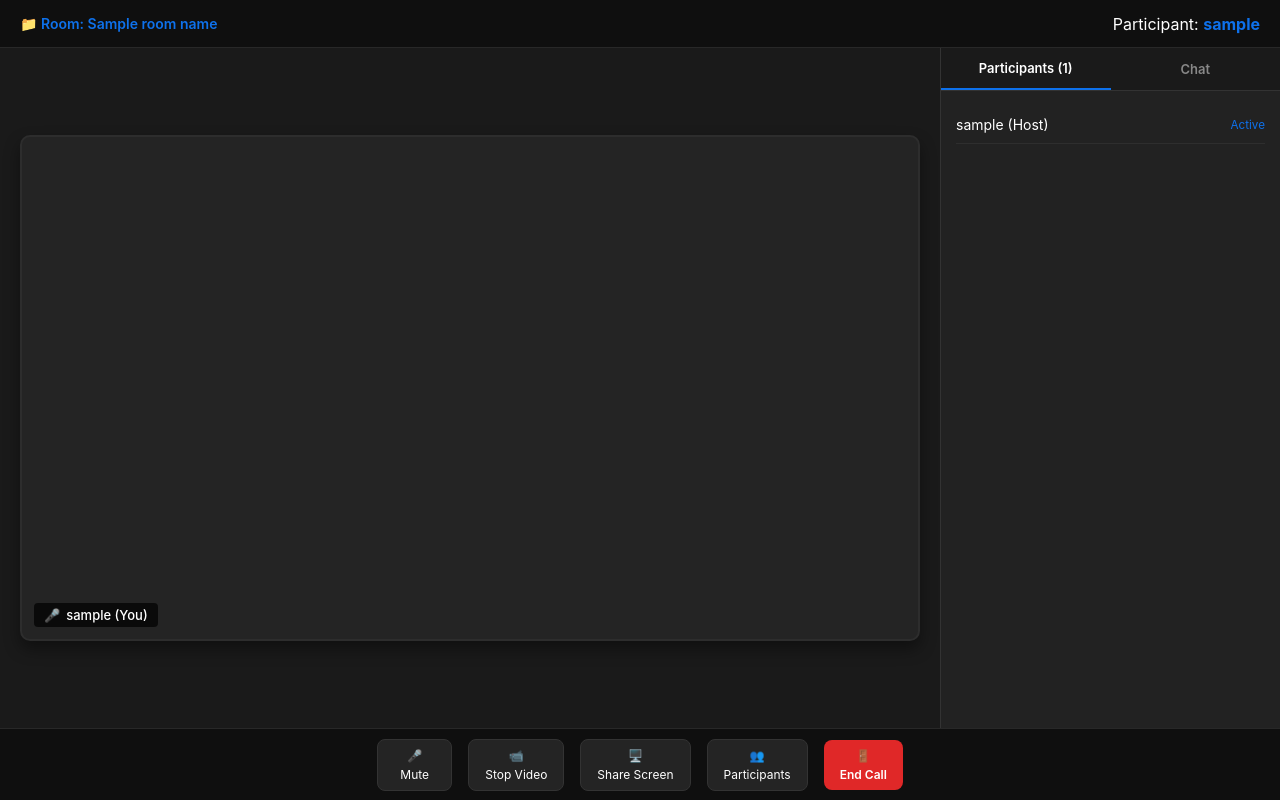
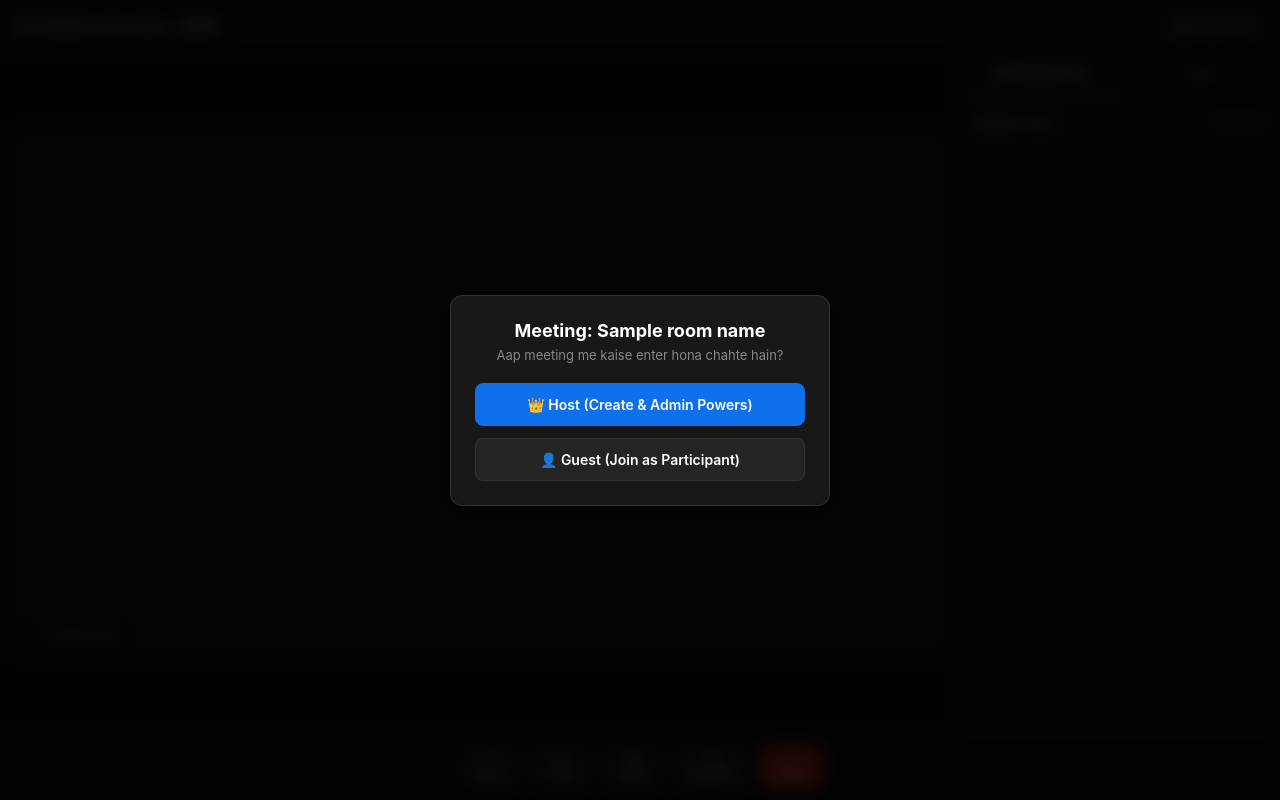
Before and after one commit to johnstark00000000-a11y/django-zoom-clone, a Django app: template video_app/templates/video_app/room.html in a window 1280 px wide. Run offline with Django 5.2, Linux system fonts and the light colour scheme; the template is opened without the code that fills it: most values are stand-ins (such as "Sample title", 1, 10 or a date in 2020).

Commit message:
Update room.html

```diff
--- a/video_app/templates/video_app/room.html
+++ b/video_app/templates/video_app/room.html
@@ -2,71 +2,176 @@
 <html lang="en">
 <head>
     <meta charset="UTF-8">
-    <meta name="viewport" content="width=device-width, initial-scale=1.0">
-    <title>Zoom Meeting - {{ room_name }}</title>
+    <meta name="viewport" content="width=device-width, initial-scale=1.0, maximum-scale=1.0, user-scalable=no">
+    <title>Zoom Room - {{ room_name }}</title>
     <style>
         * {
             box-sizing: border-box;
             margin: 0;
             padding: 0;
             font-family: -apple-system, BlinkMacSystemFont, "Segoe UI", Roboto, sans-serif;
+            -webkit-tap-highlight-color: transparent;
         }
 
         body {
-            background-color: #141414;
+            background-color: #0d0d0d;
             color: #ffffff;
             height: 100vh;
+            height: 100dvh;
             display: flex;
             flex-direction: column;
             overflow: hidden;
         }
 
-        /* Top Header Navigation */
+        /* Mode Selection Overlay Card */
+        .role-overlay {
+            position: fixed;
+            top: 0; left: 0; right: 0; bottom: 0;
+            background: rgba(0, 0, 0, 0.85);
+            backdrop-filter: blur(8px);
+            z-index: 999;
+            display: flex;
+            align-items: center;
+            justify-content: center;
+            padding: 20px;
+        }
+
+        .role-card {
+            background: #181818;
+            border: 1px solid #333;
+            border-radius: 12px;
+            padding: 24px;
+            width: 100%;
+            max-width: 380px;
+            text-align: center;
+            box-shadow: 0 8px 24px rgba(0,0,0,0.6);
+        }
+
+        .role-card h2 {
+            font-size: 18px;
+            margin-bottom: 6px;
+            color: #fff;
+        }
+
+        .role-card p {
+            font-size: 13px;
+            color: #888;
+            margin-bottom: 20px;
+        }
+
+        .role-btn-group {
+            display: flex;
+            flex-direction: column;
+            gap: 12px;
+        }
+
+        .btn-select {
+            padding: 12px;
+            border-radius: 8px;
+            border: 1px solid #333;
+            background: #242424;
+            color: #fff;
+            font-size: 14px;
+            font-weight: 600;
+            cursor: pointer;
+            display: flex;
+            align-items: center;
+            justify-content: center;
+            gap: 8px;
+            transition: 0.2s;
+        }
+
+        .btn-select:hover {
+            background: #2d2d2d;
+        }
+
+        .btn-select.host {
+            background: #0e71eb;
+            border-color: #0e71eb;
+        }
+
+        .btn-select.host:hover {
+            background: #0c62ce;
+        }
+
+        /* Top Header Bar */
         .header {
-            height: 48px;
-            background-color: #0f0f0f;
+            height: 52px;
+            background-color: #141414;
             display: flex;
             align-items: center;
             justify-content: space-between;
-            padding: 0 20px;
-            border-bottom: 1px solid #282828;
+            padding: 0 16px;
+            border-bottom: 1px solid #262626;
         }
 
-        .room-info {
+        .meeting-title {
+            display: flex;
+            align-items: center;
+            gap: 8px;
             font-size: 14px;
             font-weight: 600;
-            color: #0e71eb;
         }
 
-        /* Main Screen Layout */
+        .badge-role {
+            background-color: #333;
+            color: #fff;
+            font-size: 10px;
+            padding: 2px 6px;
+            border-radius: 4px;
+            text-transform: uppercase;
+            font-weight: 700;
+        }
+
+        .badge-role.is-host {
+            background-color: #0e71eb;
+        }
+
+        .invite-btn {
+            background: #242424;
+            border: 1px solid #3a3a3a;
+            color: #2b82fb;
+            padding: 6px 12px;
+            border-radius: 6px;
+            font-size: 12px;
+            cursor: pointer;
+            font-weight: 600;
+        }
+
+        /* Workspace & Video Grid */
         .workspace {
             flex: 1;
             display: flex;
             position: relative;
             overflow: hidden;
-            background-color: #1a1a1a;
         }
 
-        /* Dynamic Zoom Video Grid */
         .video-grid {
             flex: 1;
             display: grid;
-            grid-template-columns: repeat(auto-fit, minmax(320px, 1fr));
-            gap: 16px;
-            padding: 20px;
+            grid-template-columns: repeat(auto-fit, minmax(280px, 1fr));
+            gap: 12px;
+            padding: 12px;
             align-content: center;
             justify-content: center;
             overflow-y: auto;
         }
 
+        @media (max-width: 600px) {
+            .video-grid {
+                grid-template-columns: 1fr;
+                padding: 8px;
+                gap: 8px;
+            }
+        }
+
         .video-card {
             position: relative;
-            background-color: #242424;
+            background-color: #1f1f1f;
             border-radius: 10px;
             overflow: hidden;
             aspect-ratio: 16 / 9;
-            box-shadow: 0 8px 16px rgba(0, 0, 0, 0.4);
-            border: 2px solid #2d2d2d;
+            border: 2px solid #2a2a2a;
             display: flex;
             align-items: center;
             justify-content: center;
@@ -78,327 +183,265 @@
             object-fit: cover;
         }
 
-        .video-card .avatar {
-            width: 80px;
-            height: 80px;
-            background-color: #0e71eb;
+        .avatar {
+            width: 70px;
+            height: 70px;
+            background: #0e71eb;
             border-radius: 50%;
             display: none;
             align-items: center;
             justify-content: center;
-            font-size: 32px;
+            font-size: 28px;
             font-weight: bold;
         }
 
-        .video-card.video-off video {
-            display: none;
-        }
-
-        .video-card.video-off .avatar {
-            display: flex;
-        }
+        .video-card.off video { display: none; }
+        .video-card.off .avatar { display: flex; }
 
         .user-tag {
             position: absolute;
-            bottom: 12px;
-            left: 12px;
-            background: rgba(0, 0, 0, 0.7);
-            padding: 4px 10px;
+            bottom: 8px;
+            left: 8px;
+            background: rgba(0, 0, 0, 0.75);
+            padding: 4px 8px;
             border-radius: 4px;
-            font-size: 13px;
-            font-weight: 500;
+            font-size: 12px;
             backdrop-filter: blur(4px);
-            display: flex;
-            align-items: center;
-            gap: 6px;
         }
 
-        /* Right Sidebar Panel */
+        /* Right Panel Sidebar */
         .sidebar {
-            width: 340px;
-            background-color: #222222;
-            border-left: 1px solid #333;
+            width: 320px;
+            background-color: #181818;
+            border-left: 1px solid #2a2a2a;
             display: flex;
             flex-direction: column;
-            transition: all 0.3s ease;
+            z-index: 20;
         }
 
-        .sidebar.hidden {
-            display: none;
+        @media (max-width: 768px) {
+            .sidebar {
+                position: absolute; right: 0; top: 0; bottom: 0;
+                width: 100%; max-width: 340px;
+                box-shadow: -5px 0 20px rgba(0,0,0,0.8);
+            }
         }
+
+        .sidebar.hidden { display: none; }
 
         .sidebar-tabs {
             display: flex;
-            border-bottom: 1px solid #333;
-            background-color: #1a1a1a;
+            border-bottom: 1px solid #2a2a2a;
+            background: #121212;
         }
 
         .tab-btn {
-            flex: 1;
-            padding: 12px;
-            background: none;
-            border: none;
-            color: #888;
+            flex: 1; padding: 12px;
+            background: none; border: none;
+            color: #888; font-weight: bold; font-size: 13px;
             cursor: pointer;
-            font-weight: 600;
-            font-size: 13px;
         }
 
         .tab-btn.active {
-            color: #fff;
-            border-bottom: 2px solid #0e71eb;
+            color: #fff; border-bottom: 2px solid #0e71eb;
         }
 
-        .panel-content {
-            flex: 1;
-            padding: 15px;
-            overflow-y: auto;
-            display: flex;
+        .panel-body {
+            flex: 1; padding: 12px;
+            overflow-y: auto; display: flex;
             flex-direction: column;
         }
 
-        .member-item {
-            display: flex;
-            align-items: center;
-            justify-content: space-between;
-            padding: 10px 0;
-            border-bottom: 1px solid #2e2e2e;
-            font-size: 14px;
+        .host-box {
+            background: #222; border: 1px solid #333;
+            border-radius: 8px; padding: 10px; margin-bottom: 12px;
         }
 
-        /* In-Meeting Chat */
-        .chat-box {
-            flex: 1;
-            display: flex;
-            flex-direction: column;
+        .host-actions { display: flex; gap: 6px; }
+
+        .host-btn {
+            flex: 1; background: #2a2a2a; border: 1px solid #444;
+            color: #fff; padding: 6px 8px; font-size: 11px;
+            border-radius: 4px; cursor: pointer;
         }
 
-        .messages {
-            flex: 1;
-            overflow-y: auto;
-            margin-bottom: 12px;
-            display: flex;
-            flex-direction: column;
-            gap: 8px;
-        }
-
-        .msg {
-            background-color: #2d2d2d;
-            padding: 8px 12px;
-            border-radius: 6px;
-            font-size: 13px;
-            max-width: 85%;
-        }
-
-        .msg.me {
-            background-color: #0e71eb;
-            align-self: flex-end;
-        }
-
-        .msg-input {
-            display: flex;
-            gap: 8px;
-        }
-
-        .msg-input input {
-            flex: 1;
-            padding: 10px;
-            background: #181818;
-            border: 1px solid #333;
-            color: #fff;
-            border-radius: 6px;
-            outline: none;
-        }
-
-        /* Bottom Control Bar */
+        /* Bottom Toolbar */
         .controls {
-            height: 72px;
-            background-color: #0f0f0f;
-            display: flex;
-            align-items: center;
-            justify-content: center;
-            gap: 16px;
-            border-top: 1px solid #282828;
+            height: 68px; background-color: #121212;
+            display: flex; align-items: center; justify-content: center;
+            gap: 10px; border-top: 1px solid #262626; padding: 0 10px;
         }
 
         .ctrl-btn {
-            background-color: #242424;
-            border: 1px solid #333;
-            color: white;
-            padding: 8px 16px;
-            border-radius: 8px;
-            cursor: pointer;
-            font-size: 12px;
-            display: flex;
-            flex-direction: column;
-            align-items: center;
-            gap: 4px;
-            min-width: 75px;
-            transition: 0.2s;
+            background-color: #222; border: 1px solid #333;
+            color: white; padding: 6px 12px; border-radius: 8px;
+            cursor: pointer; font-size: 11px; display: flex;
+            flex-direction: column; align-items: center; gap: 3px; min-width: 62px;
         }
 
-        .ctrl-btn:hover {
-            background-color: #333333;
-        }
-
-        .ctrl-btn.off {
-            background-color: #e02828;
-            border-color: #e02828;
-        }
-
-        .btn-leave {
-            background-color: #e02828;
-            border: none;
-            font-weight: 600;
-        }
-
-        .btn-leave:hover {
-            background-color: #c01e1e;
-        }
+        .ctrl-btn.off { background-color: #e02828; border-color: #e02828; }
+        .btn-end { background-color: #e02828; border: none; font-weight: bold; }
     </style>
 </head>
 <body>
 
-    <!-- Header -->
-    <div class="header">
-        <div class="room-info">📁 Room: {{ room_name }}</div>
-        <div>Participant: <b style="color: #0e71eb;">{{ username }}</b></div>
+    <!-- Join/Host Selection Modal Overlay -->
+    <div class="role-overlay" id="role-overlay">
+        <div class="role-card">
+            <h2>Meeting: {{ room_name }}</h2>
+            <p>Aap meeting me kaise enter hona chahte hain?</p>
+            <div class="role-btn-group">
+                <button class="btn-select host" onclick="selectRole('host')">
+                    👑 Host (Create & Admin Powers)
+                </button>
+                <button class="btn-select" onclick="selectRole('guest')">
+                    👤 Guest (Join as Participant)
+                </button>
+            </div>
+        </div>
     </div>
 
-    <!-- Workspace -->
+    <!-- Top Header -->
+    <div class="header">
+        <div class="meeting-title">
+            <span>ID: {{ room_name }}</span>
+            <span class="badge-role" id="role-badge">Guest</span>
+        </div>
+        <button class="invite-btn" onclick="copyMeetingLink()">🔗 Copy Link</button>
+    </div>
+
+    <!-- Main Workspace -->
     <div class="workspace">
-
         <!-- Video Grid -->
         <div class="video-grid" id="video-grid">
             <div class="video-card" id="local-card">
                 <video id="local-video" autoplay muted playsinline></video>
                 <div class="avatar" id="local-avatar">{{ username|slice:":1"|upper }}</div>
-                <div class="user-tag">
-                    <span id="mic-icon">🎤</span> {{ username }} (You)
-                </div>
+                <div class="user-tag">🎤 {{ username }} (You)</div>
             </div>
         </div>
 
-        <!-- Right Panel -->
+        <!-- Sidebar -->
         <div class="sidebar" id="sidebar">
             <div class="sidebar-tabs">
                 <button class="tab-btn active" id="tab-members" onclick="switchTab('members')">Participants (1)</button>
                 <button class="tab-btn" id="tab-chat" onclick="switchTab('chat')">Chat</button>
             </div>
 
-            <!-- Participants -->
-            <div id="members-panel" class="panel-content">
-                <div class="member-item">
-                    <span>{{ username }} (Host)</span>
-                    <small style="color: #0e71eb;">Active</small>
+            <div id="members-panel" class="panel-body">
+                <!-- Host Panel (Only Visible to Host) -->
+                <div class="host-box" id="host-powers" style="display: none;">
+                    <h4 style="font-size:11px; color:#0e71eb; margin-bottom:8px;">👑 HOST CONTROL PANEL</h4>
+                    <div class="host-actions">
+                        <button class="host-btn" onclick="muteAll()">Mute All</button>
+                        <button class="host-btn" onclick="lockRoom()">Lock Room</button>
+                    </div>
+                </div>
+
+                <div style="display:flex; justify-content:space-between; font-size:13px; padding:8px 0; border-bottom:1px solid #222;">
+                    <span>{{ username }} (You)</span>
+                    <small id="user-role-lbl" style="color: #0e71eb;">Participant</small>
                 </div>
             </div>
 
-            <!-- Chat -->
-            <div id="chat-panel" class="panel-content" style="display: none;">
-                <div class="chat-box">
-                    <div class="messages" id="chat-messages">
-                        <div class="msg">Meeting started. Share the room ID to invite others!</div>
-                    </div>
-                    <div class="msg-input">
-                        <input type="text" id="chat-input" placeholder="Type a message..." onkeypress="handleKeyPress(event)">
-                        <button class="ctrl-btn" onclick="sendMsg()" style="min-width: auto; padding: 10px 14px;">Send</button>
-                    </div>
+            <div id="chat-panel" class="panel-body" style="display: none;">
+                <div style="flex:1; overflow-y:auto;" id="chat-box">
+                    <p style="font-size:12px; color:#777;">Live Chat Section</p>
+                </div>
+                <div style="display:flex; gap:6px; margin-top:10px;">
+                    <input type="text" id="chat-input" placeholder="Type msg..." style="flex:1; padding:8px; background:#222; border:1px solid #333; color:#fff; border-radius:4px;">
+                    <button onclick="sendChat()" class="host-btn" style="width: auto;">Send</button>
                 </div>
             </div>
         </div>
-
     </div>
 
     <!-- Bottom Controls -->
     <div class="controls">
         <button class="ctrl-btn" id="mic-btn" onclick="toggleAudio()">
-            <span>🎤</span>
-            <span id="mic-label">Mute</span>
+            <span>🎤</span><span id="mic-lbl">Mute</span>
         </button>
         <button class="ctrl-btn" id="cam-btn" onclick="toggleVideo()">
-            <span>📹</span>
-            <span id="cam-label">Stop Video</span>
+            <span>📹</span><span id="cam-lbl">Stop</span>
         </button>
         <button class="ctrl-btn" onclick="shareScreen()">
-            <span>🖥️</span>
-            <span>Share Screen</span>
+            <span>🖥️</span><span>Share</span>
         </button>
         <button class="ctrl-btn" onclick="toggleSidebar()">
-            <span>👥</span>
-            <span>Participants</span>
+            <span>👥</span><span>Members</span>
         </button>
-        <button class="ctrl-btn btn-leave" onclick="leaveRoom()">
-            <span>🚪</span>
-            <span>End Call</span>
+        <button class="ctrl-btn btn-end" onclick="leaveMeeting()">
+            <span>🚪</span><span>Leave</span>
         </button>
     </div>
 
     <script>
-        let localStream = null;
-        let isAudioMuted = false;
-        let isVideoOff = false;
+        let localStream;
+        let isMuted = false, isCamOff = false;
+        let currentRole = 'guest';
 
-        // Camera & Mic Initialization
-        async function initCamera() {
+        function selectRole(role) {
+            currentRole = role;
+            document.getElementById('role-overlay').style.display = 'none';
+
+            const badge = document.getElementById('role-badge');
+            const roleLbl = document.getElementById('user-role-lbl');
+            const hostPowers = document.getElementById('host-powers');
+
+            if (role === 'host') {
+                badge.innerText = 'Host';
+                badge.classList.add('is-host');
+                roleLbl.innerText = 'Host';
+                hostPowers.style.display = 'block';
+            } else {
+                badge.innerText = 'Guest';
+                badge.classList.remove('is-host');
+                roleLbl.innerText = 'Guest';
+                hostPowers.style.display = 'none';
+            }
+            startMedia();
+        }
+
+        async function startMedia() {
             try {
                 localStream = await navigator.mediaDevices.getUserMedia({ video: true, audio: true });
                 document.getElementById('local-video').srcObject = localStream;
             } catch (err) {
-                console.warn("Camera/Mic access denied or missing:", err);
-            }
-        }
-        initCamera();
-
-        // Audio Mute/Unmute
-        function toggleAudio() {
-            if (!localStream) return;
-            const audioTrack = localStream.getAudioTracks()[0];
-            if (audioTrack) {
-                isAudioMuted = !isAudioMuted;
-                audioTrack.enabled = !isAudioMuted;
-
-                const btn = document.getElementById('mic-btn');
-                const label = document.getElementById('mic-label');
-                const icon = document.getElementById('mic-icon');
-
-                if (isAudioMuted) {
-                    btn.classList.add('off');
-                    label.innerText = 'Unmute';
-                    icon.innerText = '🔇';
-                } else {
-                    btn.classList.remove('off');
-                    label.innerText = 'Mute';
-                    icon.innerText = '🎤';
-                }
+                console.log("Media error:", err);
             }
         }
 
-        // Video On/Off Toggle
-        function toggleVideo() {
-            if (!localStream) return;
-            const videoTrack = localStream.getVideoTracks()[0];
-            if (videoTrack) {
-                isVideoOff = !isVideoOff;
-                videoTrack.enabled = !isVideoOff;
+        function copyMeetingLink() {
+            navigator.clipboard.writeText(window.location.href);
+            alert("Meeting Link Copied:\n" + window.location.href);
+        }
 
-                const card = document.getElementById('local-card');
-                const btn = document.getElementById('cam-btn');
-                const label = document.getElementById('cam-label');
+        function muteAll() { alert("Host Power: Muted all participants."); }
+        function lockRoom() { alert("Host Power: Room locked."); }
 
-                if (isVideoOff) {
-                    card.classList.add('video-off');
-                    btn.classList.add('off');
-                    label.innerText = 'Start Video';
-                } else {
-                    card.classList.remove('video-off');
-                    btn.classList.remove('off');
-                    label.innerText = 'Stop Video';
-                }
+        function toggleAudio() {
+            if(!localStream) return;
+            const track = localStream.getAudioTracks()[0];
+            if(track) {
+                isMuted = !isMuted;
+                track.enabled = !isMuted;
+                document.getElementById('mic-btn').classList.toggle('off', isMuted);
+                document.getElementById('mic-lbl').innerText = isMuted ? 'Unmute' : 'Mute';
             }
         }
 
-        // Native Screen Sharing
+        function toggleVideo() {
+            if(!localStream) return;
+            const track = localStream.getVideoTracks()[0];
+            if(track) {
+                isCamOff = !isCamOff;
+                track.enabled = !isCamOff;
+                document.getElementById('local-card').classList.toggle('off', isCamOff);
+                document.getElementById('cam-btn').classList.toggle('off', isCamOff);
+                document.getElementById('cam-lbl').innerText = isCamOff ? 'Start' : 'Stop';
+            }
+        }
+
         async function shareScreen() {
             try {
                 const screenStream = await navigator.mediaDevices.getDisplayMedia({ video: true });
@@ -406,43 +449,27 @@
                 screenStream.getVideoTracks()[0].onended = () => {
                     document.getElementById('local-video').srcObject = localStream;
                 };
-            } catch (err) {
-                console.log("Screen share cancelled:", err);
+            } catch(e) {}
+        }
+
+        function toggleSidebar() { document.getElementById('sidebar').classList.toggle('hidden'); }
+
+        function switchTab(t) {
+            document.getElementById('tab-members').classList.toggle('active', t==='members');
+            document.getElementById('tab-chat').classList.toggle('active', t==='chat');
+            document.getElementById('members-panel').style.display = t==='members' ? 'flex' : 'none';
+            document.getElementById('chat-panel').style.display = t==='chat' ? 'flex' : 'none';
+        }
+
+        function sendChat() {
+            const inp = document.getElementById('chat-input');
+            if(inp.value.trim()) {
+                document.getElementById('chat-box').innerHTML += `<p style="font-size:13px; margin-top:6px;"><b>You:</b> ${inp.value}</p>`;
+                inp.value = '';
             }
         }
 
-        // Panel Toggle Logic
-        function toggleSidebar() {
-            document.getElementById('sidebar').classList.toggle('hidden');
-        }
-
-        function switchTab(tab) {
-            document.getElementById('tab-members').classList.toggle('active', tab === 'members');
-            document.getElementById('tab-chat').classList.toggle('active', tab === 'chat');
-
-            document.getElementById('members-panel').style.display = tab === 'members' ? 'flex' : 'none';
-            document.getElementById('chat-panel').style.display = tab === 'chat' ? 'flex' : 'none';
-        }
-
-        // Chat System
-        function sendMsg() {
-            const input = document.getElementById('chat-input');
-            const txt = input.value.trim();
-            if (txt) {
-                const box = document.getElementById('chat-messages');
-                box.innerHTML += `<div class="msg me"><b>You:</b> ${txt}</div>`;
-                input.value = '';
-                box.scrollTop = box.scrollHeight;
-            }
-        }
-
-        function handleKeyPress(e) {
-            if (e.key === 'Enter') sendMsg();
-        }
-
-        function leaveRoom() {
-            window.location.href = '/';
-        }
+        function leaveMeeting() { window.location.href = '/'; }
     </script>
 </body>
 </html>
```
